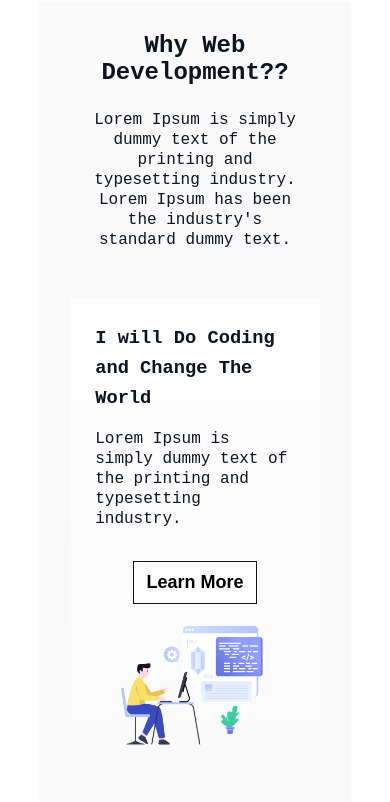
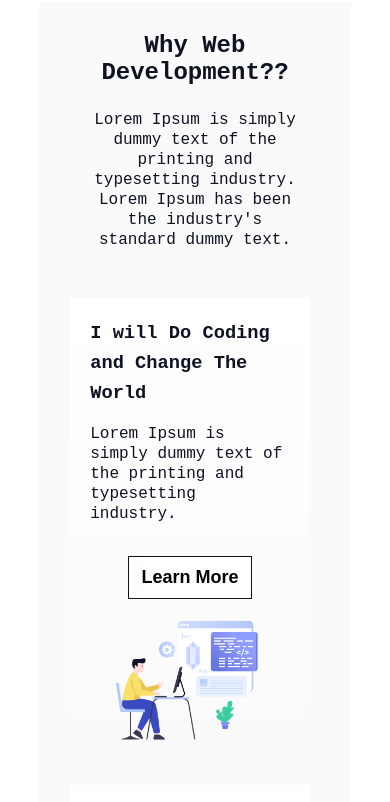
Before and after one commit to ahmedTonoy/Responsive_2nd_Example, a plain HTML site: page index.html in a window 390 px wide. Shown: the part 1105-1907 px from the top of the page. Drawn offline with Linux system fonts and the light colour scheme; a web font is replaced by a local one.

Commit message:
Mobile responsiveness bug fixed

```diff
--- a/styles/style.css
+++ b/styles/style.css
@@ -341,8 +341,8 @@ nav h1{
 
     /* section_1 styles */
     .section_1{
-        padding: 30px 0;
-        margin-bottom: 50px;
+        padding: 30px 0 10px;
+        margin-bottom: 30px;
     }
     .section_1_core h2{
         padding: 0 5%;
@@ -350,8 +350,8 @@ nav h1{
     .why, .whyReverse{
         flex-direction: column;
         gap: 20px;
-        padding: 25px;
-        margin-bottom: 30px;
+        padding: 20px;
+        margin-bottom: 10px;
         width: calc(100% - 50px);
         text-align: center;
     }
@@ -388,9 +388,14 @@ nav h1{
     .nextTarget{
         flex-direction: column;
         align-items: flex-start;
+        padding: 4%;
+        width: 72%;
     }
 
     /* Section_5 styles */
+    .section_5{
+        margin-bottom: 50px;
+    }
     .section_5 h2{
         font-size: 25px;
     }
```
